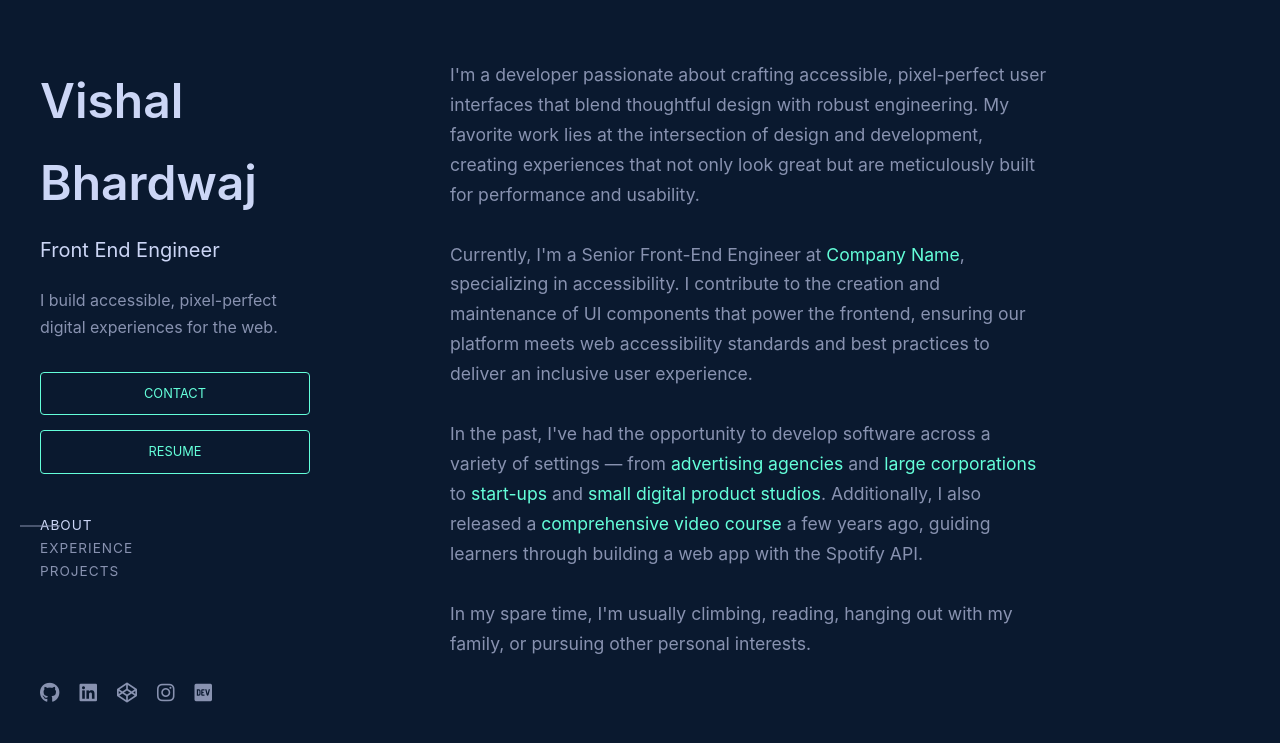
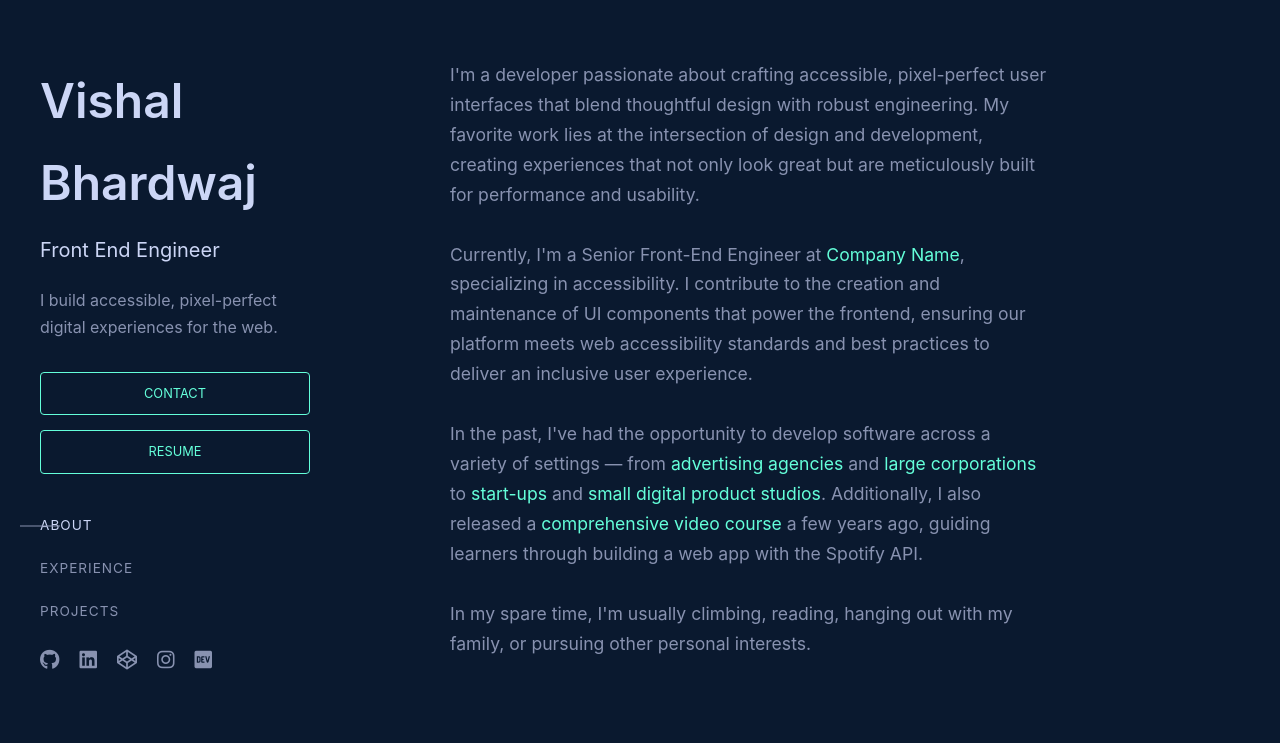
Before and after one commit to vishalbhardwaj546/vishalbhardwaj.github.io, a plain HTML site: page index.html in a window 1280 px wide. Drawn offline with Linux system fonts and the light colour scheme.

Commit message:
restored bottom margin

```diff
--- a/styles.css
+++ b/styles.css
@@ -92,12 +92,12 @@ a {
 
 .nav-links {
     list-style: none;
-    margin-bottom: auto;
+    /* margin-bottom: auto; */
 }
-/*
+
 .nav-links li {
     margin-bottom: 20px;
-} */
+}
 
 .nav-item {
     color: var(--nav-item-color);
```
